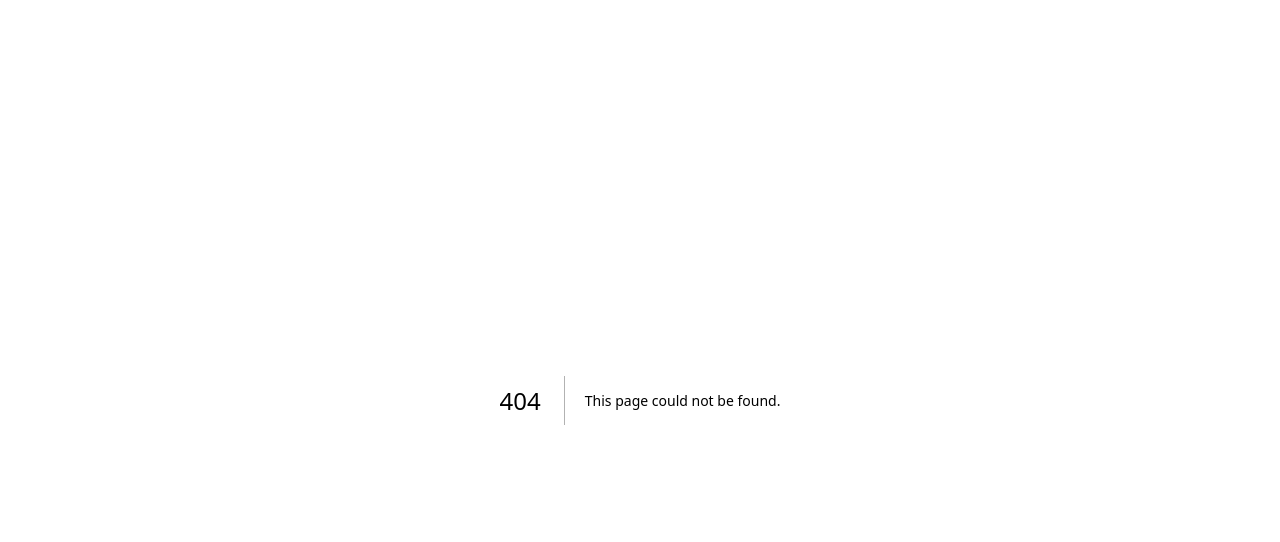
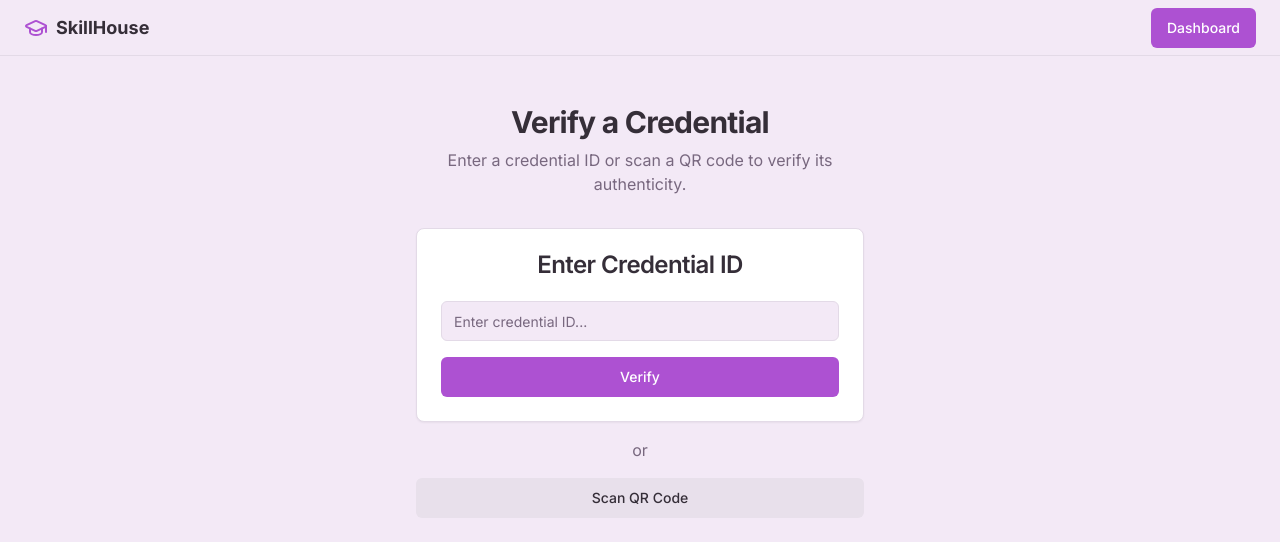
Before and after one commit to iamaanahmad/skill-house, a Next.js app: page /verify in a window 1280 px wide. Before the commit this address had no page. Shown: the top 542 px of the page. Built offline with nearby package versions, Linux system fonts and the light colour scheme.

Commit message:
Skill Verification Page Scan/enter code to verify skill
Details page fo

```diff
--- /dev/null
+++ b/src/app/verify/[skillId]/page.tsx
@@ -0,0 +1,121 @@
+
+'use client';
+
+import { useParams } from 'next/navigation';
+import { useSkills, useUser } from '@/lib/app-data';
+import { Badge } from '@/components/ui/badge';
+import { Button } from '@/components/ui/button';
+import { Card, CardContent, CardDescription, CardHeader, CardTitle } from '@/components/ui/card';
+import { Avatar, AvatarFallback, AvatarImage } from '@/components/ui/avatar';
+import { CheckCircle, Clock, GraduationCap, HardDrive, Link as LinkIcon, ListChecks, User } from 'lucide-react';
+import Link from 'next/link';
+
+export default function VerifySkillPage() {
+  const { skillId } = useParams();
+  const skills = useSkills();
+  const issuer = useUser(); // In a real app, issuer would be fetched based on the skill.
+
+  const skill = skills.find((s) => s.id === skillId);
+
+  if (!skill) {
+    return (
+      <div className="flex items-center justify-center min-h-screen bg-background">
+        <Card className="max-w-md w-full">
+          <CardHeader>
+            <CardTitle>Credential Not Found</CardTitle>
+          </CardHeader>
+          <CardContent>
+            <p className="text-muted-foreground mb-4">
+              The skill credential you are looking for does not exist or has been removed.
+            </p>
+            <Button asChild className="w-full">
+              <Link href="/discover">Explore Skills</Link>
+            </Button>
+          </CardContent>
+        </Card>
+      </div>
+    );
+  }
+
+  return (
+    <div className="bg-background min-h-screen">
+      <header className="px-4 lg:px-6 h-14 flex items-center border-b">
+        <Link href="/" className="flex items-center justify-center font-bold text-lg">
+          <GraduationCap className="h-6 w-6 text-primary" />
+          <span className="ml-2">SkillHouse</span>
+        </Link>
+      </header>
+      <main className="container mx-auto py-12 px-4 md:px-6">
+        <div className="max-w-3xl mx-auto">
+          <Card className="overflow-hidden">
+            <CardHeader className="bg-muted/50 p-6">
+              <div className="flex items-center gap-4">
+                 <div className="p-1 bg-primary/10 rounded-full">
+                    <div className="flex items-center justify-center w-12 h-12 bg-primary text-primary-foreground rounded-full">
+                        <CheckCircle className="w-8 h-8" />
+                    </div>
+                </div>
+                <div>
+                    <Badge variant="default">Verified Credential</Badge>
+                    <CardTitle className="mt-2 text-2xl md:text-3xl">{skill.name}</CardTitle>
+                </div>
+              </div>
+            </CardHeader>
+            <CardContent className="p-6 space-y-6">
+
+              <div className="grid grid-cols-1 md:grid-cols-2 gap-6 text-sm">
+                <div className="space-y-4">
+                    <h3 className="font-semibold text-lg">Details</h3>
+                    <div className="flex items-start gap-3">
+                        <ListChecks className="h-5 w-5 mt-0.5 text-primary" />
+                        <div>
+                            <p className="font-medium">Criteria</p>
+                            <p className="text-muted-foreground">{skill.criteria}</p>
+                        </div>
+                    </div>
+                    <div className="flex items-start gap-3">
+                        <Clock className="h-5 w-5 mt-0.5 text-primary" />
+                        <div>
+                            <p className="font-medium">Proficiency Level</p>
+                            <p className="text-muted-foreground">{skill.level}</p>
+                        </div>
+                    </div>
+                     <div className="flex items-start gap-3">
+                        <HardDrive className="h-5 w-5 mt-0.5 text-primary" />
+                        <div>
+                            <p className="font-medium">Evidence</p>
+                            <Link href="#" className="text-primary hover:underline flex items-center gap-1">
+                                View Submitted Project <LinkIcon className="h-4 w-4"/>
+                            </Link>
+                        </div>
+                    </div>
+                </div>
+                <div className="space-y-4">
+                    <h3 className="font-semibold text-lg">Issued To</h3>
+                    <div className="flex items-center gap-3 rounded-md border p-3">
+                         <Avatar>
+                            <AvatarImage src={issuer.avatarUrl} alt={issuer.name} />
+                            <AvatarFallback>{issuer.name.charAt(0)}</AvatarFallback>
+                        </Avatar>
+                        <div>
+                            <p className="font-semibold">{issuer.name}</p>
+                            <Link href={`/profile/${issuer.username}`} className="text-muted-foreground text-xs hover:underline">
+                                @{issuer.username}
+                            </Link>
+                        </div>
+                    </div>
+                </div>
+              </div>
+
+              <div>
+                  <h3 className="font-semibold text-lg mb-2">Description</h3>
+                  <p className="text-muted-foreground">{skill.description}</p>
+              </div>
+
+            </CardContent>
+          </Card>
+        </div>
+      </main>
+    </div>
+  );
+}
--- /dev/null
+++ b/src/app/verify/page.tsx
@@ -0,0 +1,49 @@
+
+import Link from "next/link";
+import { GraduationCap } from "lucide-react";
+import { Button } from "@/components/ui/button";
+import {
+  Card,
+  CardContent,
+  CardDescription,
+  CardHeader,
+  CardTitle,
+} from "@/components/ui/card";
+import { Input } from "@/components/ui/input";
+
+export default function VerifyLandingPage() {
+  return (
+    <div className="bg-background min-h-screen">
+       <header className="px-4 lg:px-6 h-14 flex items-center border-b">
+        <Link href="/" className="flex items-center justify-center font-bold text-lg">
+          <GraduationCap className="h-6 w-6 text-primary" />
+          <span className="ml-2">SkillHouse</span>
+        </Link>
+        <div className="ml-auto">
+             <Button asChild>
+                <Link href="/dashboard">Dashboard</Link>
+            </Button>
+        </div>
+      </header>
+      <main className="container mx-auto py-12 px-4 md:px-6">
+        <div className="max-w-md mx-auto text-center">
+             <h1 className="text-3xl font-bold tracking-tight mb-2">Verify a Credential</h1>
+            <p className="text-muted-foreground mb-8">
+               Enter a credential ID or scan a QR code to verify its authenticity.
+            </p>
+          <Card>
+            <CardHeader>
+              <CardTitle>Enter Credential ID</CardTitle>
+            </CardHeader>
+            <CardContent className="space-y-4">
+                <Input placeholder="Enter credential ID..."/>
+                <Button className="w-full">Verify</Button>
+            </CardContent>
+          </Card>
+           <p className="text-muted-foreground my-4">or</p>
+            <Button variant="secondary" className="w-full">Scan QR Code</Button>
+        </div>
+      </main>
+    </div>
+  );
+}
```
